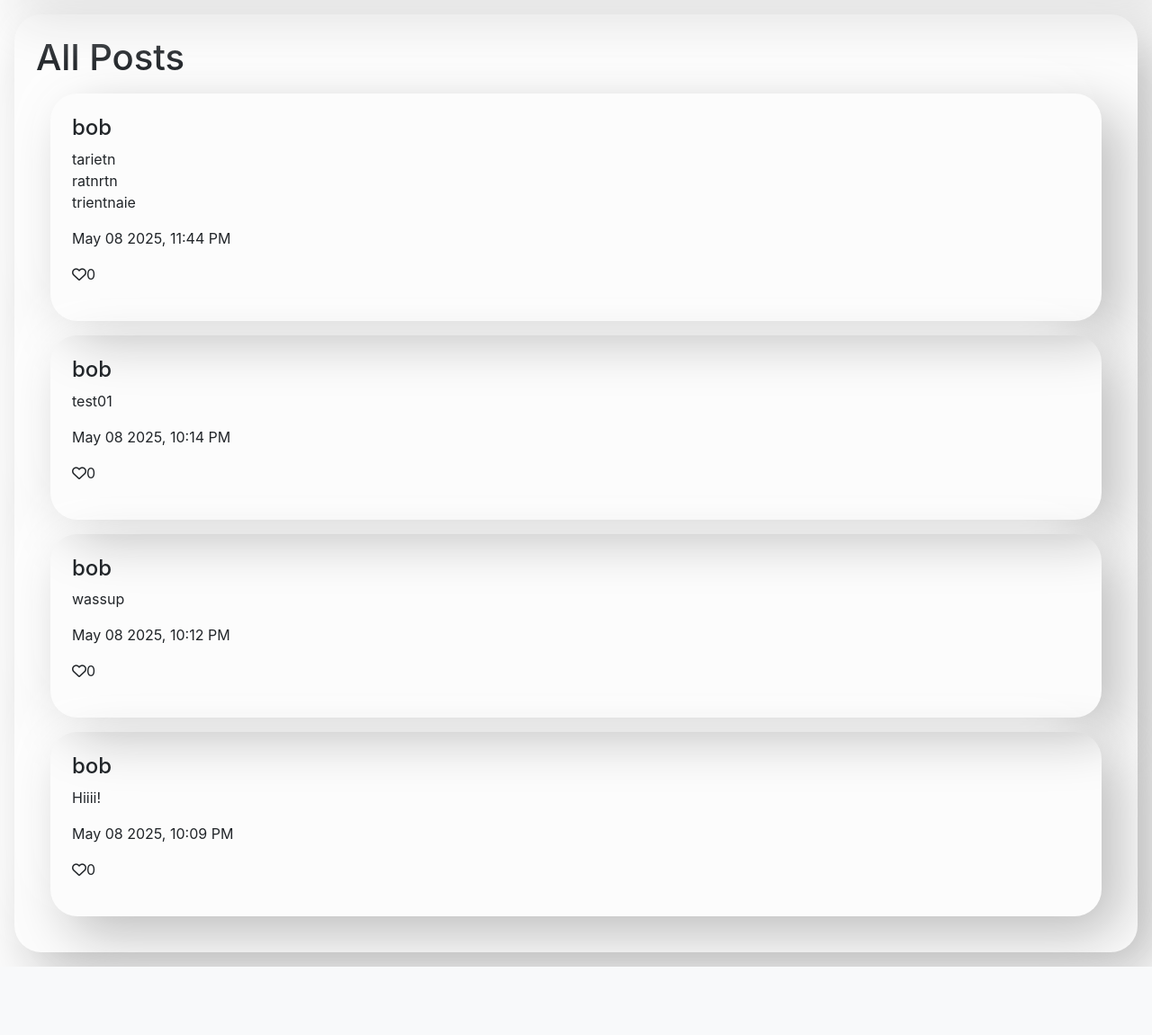
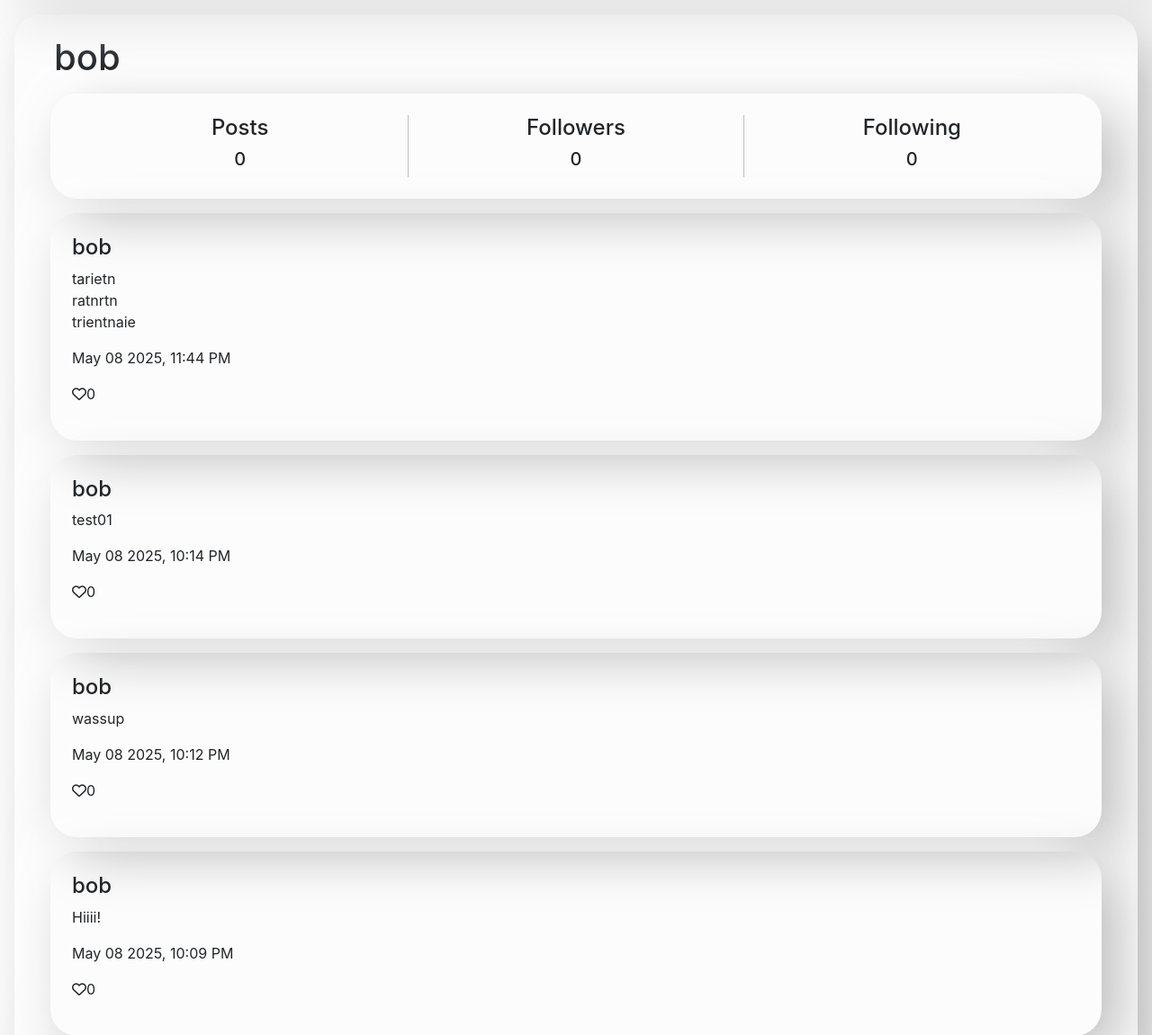
Before and after one commit to fred234q/network, a Django app: a page that uses network/templates/network/index.html in a window 1280 px wide. Shown: the part 56-1207 px from the top of the page at 90% size. Before the commit the page ends 1131 px from the top, so only its background shows below. Run offline with Django 3.2, Linux system fonts and the light colour scheme; data comes from the database, SQL or seed files in the repository; both versions use the stored data as it was after the commit; data that the repository does not hold is empty; some libraries are stand-ins or nearby versions.

Commit message:
Added card for followers and following on user page.

```diff
--- a/network/static/network/styles.css
+++ b/network/static/network/styles.css
@@ -52,3 +52,21 @@ textarea {
     width: calc(100% - 2em);
     min-height: 7em;
 }
+
+#user-card {
+    display: grid;
+    grid-template-columns: 1fr 1fr 1fr;
+}
+
+#user-card .user-item {
+    text-align: center;
+}
+
+#followers {
+    border-left: 1px solid #bebebe;
+    border-right: 1px solid #bebebe;
+}
+
+h1 {
+    margin: auto 0.5em;
+}
--- a/network/templates/network/index.html
+++ b/network/templates/network/index.html
@@ -3,7 +3,7 @@
 
 {% block body %}
     <div class="nm">
-        <h1>All Posts</h1>
+        <h1>{% if feed %}{{ feed }}{% else %}All Posts{% endif %}</h1>
         {% if user.is_authenticated and not feed %}
             <div id="new-post" class="nm">
                 <h4>New Post</h4>
@@ -12,6 +12,22 @@
                     <br>
                     <input type="submit" class="submit-button" value="Post">
                 </form>
+            </div>
+        {% endif %}
+        {% if feed %}
+            <div id="user-card" class="nm">
+                <div id="user-posts" class="user-item">
+                    <h4>Posts</h4>
+                    <h5>0</h5>
+                </div>
+                <div id="followers" class="user-item">
+                    <h4>Followers</h4>
+                    <h5>0</h5>
+                </div>
+                <div id="following" class="user-item">
+                    <h4>Following</h4>
+                    <h5>0</h5>
+                </div>
             </div>
         {% endif %}
         <div id="posts-container" data-feed="{{ feed }}">
```
Also changed, not shown: db.sqlite3.
